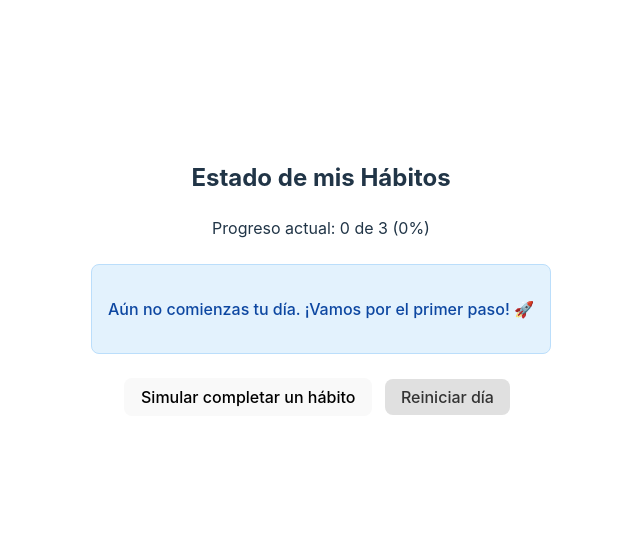
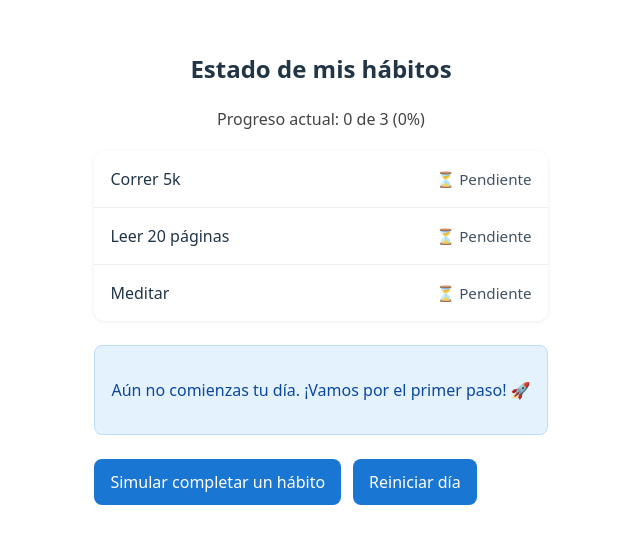
Before and after one commit to Hinalador/Svelte_project, a Svelte app in the folder habit-tracker/: page / in a window 1280 px wide. Shown: the part 122-666 px from the top of the page, without its empty margins (319-959 px from the left). Built offline with nearby package versions, Linux system fonts and the light colour scheme.

Commit message:
Actualizar cambios en App.svelte

```diff
--- a/habit-tracker/src/App.svelte
+++ b/habit-tracker/src/App.svelte
@@ -5,29 +5,40 @@
     { id: 3, nombre: "Meditar", completado: false },
   ];
 
-  // 1. Declaraciones reactivas automáticas
   $: total = habitos.length;
   $: completados = habitos.filter((h) => h.completado).length;
   $: porcentaje = total > 0 ? (completados / total) * 100 : 0;
 
   function simularProgreso() {
     const siguiente = habitos.find((h) => !h.completado);
-    if (siguiente) {
-      siguiente.completado = true;
-      // 2. Reasignación con Spread para que Svelte detecte el cambio de datos profundos
-      habitos = [...habitos];
-    }
+    if (!siguiente) return;
+
+    habitos = habitos.map((h) =>
+      h.id === siguiente.id ? { ...h, completado: true } : h
+    );
   }
 
   function reiniciarDia() {
-    // 3. Reseteo usando .map() retornando un nuevo objeto estructurado
     habitos = habitos.map((h) => ({ ...h, completado: false }));
   }
 </script>
 
 <main>
-  <h2>Estado de mis Hábitos</h2>
-  <p>Progreso actual: {completados} de {total} ({porcentaje.toFixed(0)}%)</p>
+  <h2>Estado de mis hábitos</h2>
+  <p class="resumen">
+    Progreso actual: {completados} de {total} ({porcentaje.toFixed(0)}%)
+  </p>
+
+  <ul class="lista-habitos">
+    {#each habitos as habito}
+      <li class:completado={habito.completado}>
+        <span>{habito.nombre}</span>
+        <span class="estado">
+          {habito.completado ? '✅ Completado' : '⏳ Pendiente'}
+        </span>
+      </li>
+    {/each}
+  </ul>
 
   {#if porcentaje === 0}
     <div class="alerta alerta-inicio">
@@ -54,36 +65,110 @@
 </main>
 
 <style>
-  /* Aquí puedes mantener los estilos de las alertas provistos en tu guía */
+  main {
+    max-width: 720px;
+    margin: 0 auto;
+    padding: 1.5rem;
+    font-family: system-ui, -apple-system, BlinkMacSystemFont, 'Segoe UI', sans-serif;
+    line-height: 1.5;
+  }
+
+  h2 {
+    margin-top: 0;
+  }
+
+  .resumen {
+    margin: 0.5rem 0 1.25rem;
+    color: #444;
+  }
+
+  .lista-habitos {
+    list-style: none;
+    padding: 0;
+    margin: 0 0 1.5rem;
+    border-radius: 12px;
+    overflow: hidden;
+    box-shadow: 0 1px 4px rgba(0, 0, 0, 0.08);
+  }
+
+  .lista-habitos li {
+    display: flex;
+    justify-content: space-between;
+    align-items: center;
+    padding: 1rem;
+    background: #fff;
+    border-bottom: 1px solid #eceff1;
+  }
+
+  .lista-habitos li:last-child {
+    border-bottom: none;
+  }
+
+  .lista-habitos li.completado {
+    color: #2e7d32;
+  }
+
+  .estado {
+    font-size: 0.95rem;
+    opacity: 0.85;
+  }
+
   .alerta {
     padding: 1rem;
     border-radius: 8px;
     margin: 1.5rem 0;
     font-weight: 500;
   }
+
   .alerta-inicio {
     background-color: #e3f2fd;
     color: #0d47a1;
     border: 1px solid #bbdefb;
   }
+
   .alerta-progreso {
     background-color: #fff3e0;
     color: #e65100;
     border: 1px solid #ffe0b2;
   }
+
   .alerta-exito {
     background-color: #e8f5e9;
     color: #1b5e20;
     border: 1px solid #c8e6c9;
   }
+
+  .acciones {
+    display: flex;
+    flex-wrap: wrap;
+    gap: 0.75rem;
+  }
+
   .acciones button {
-    padding: 0.5rem 1rem;
-    margin-right: 0.5rem;
+    padding: 0.75rem 1rem;
+    border-radius: 8px;
+    border: none;
+    background-color: #1976d2;
+    color: #fff;
     cursor: pointer;
+    transition: background-color 0.2s ease;
   }
+
+  .acciones button:disabled {
+    opacity: 0.5;
+    cursor: not-allowed;
+  }
+
+  .acciones button:hover:not(:disabled) {
+    background-color: #125ea9;
+  }
+
   .btn-secundario {
     background-color: #e0e0e0;
-    border: none;
     color: #333;
   }
+
+  .btn-secundario:hover {
+    background-color: #cfd8dc;
+  }
 </style>
```
